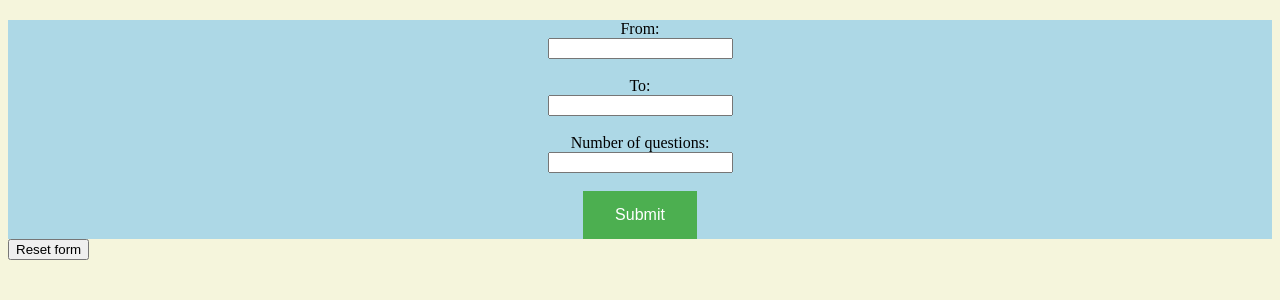
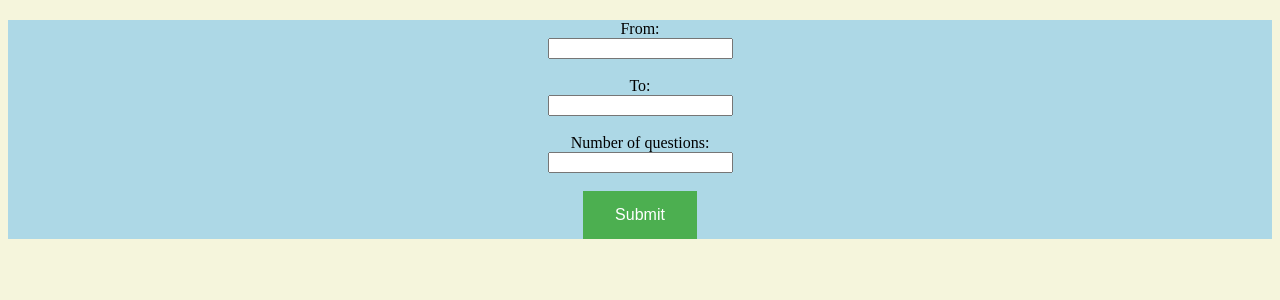
Before and after one commit to bibeklalkarn/factor, a Django app: page / in a window 1280 px wide. Shown: the part 53-353 px from the top of the page. Run offline with Django 4.2, Linux system fonts and the light colour scheme.

Commit message:
Update index.html

```diff
--- a/templates/index.html
+++ b/templates/index.html
@@ -38,7 +38,6 @@
     </div>
 
 
-    <input type="button" onclick="myFunction()" value="Reset form">
 
 
   </body>
```
